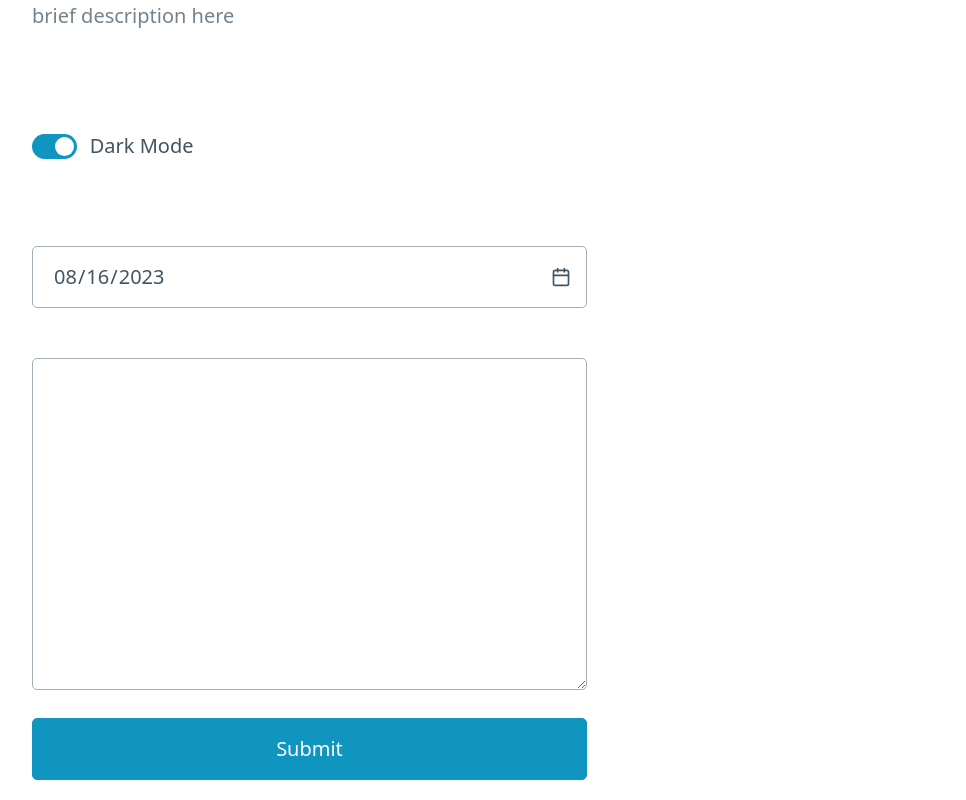
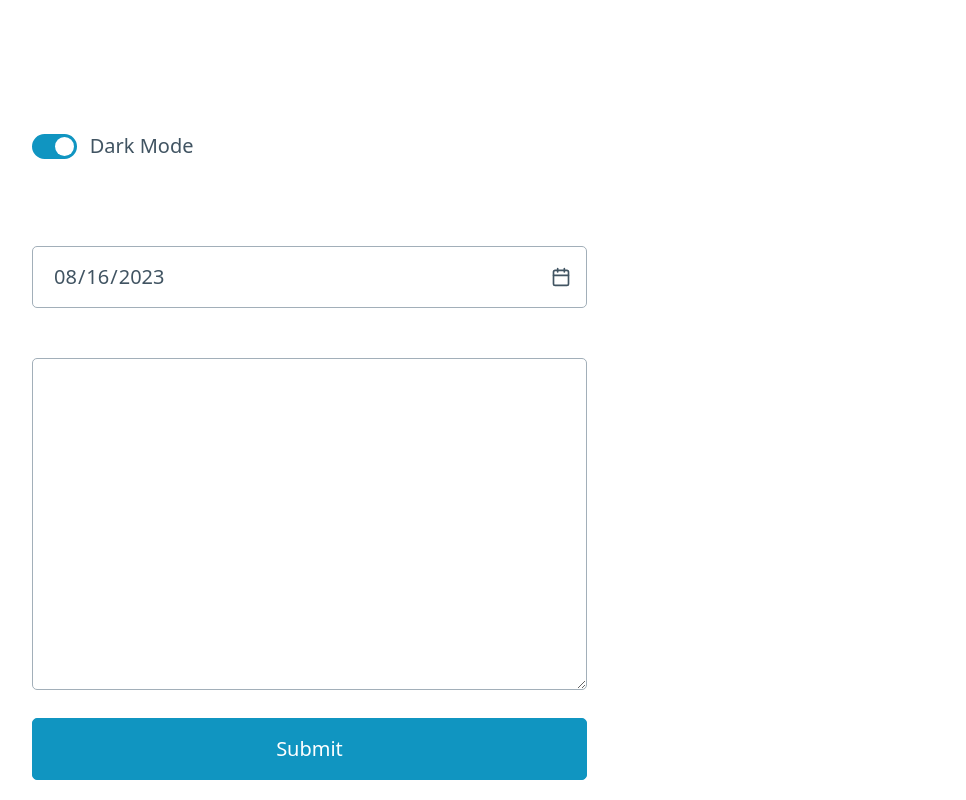
Before and after one commit to tdavids215/Catlender, a plain HTML site: page index.html in a window 1280 px wide. Shown: the part 139-939 px from the top of the page, without its empty margins (43-1009 px from the left). Drawn offline with nearby package versions, Linux system fonts and the light colour scheme; no server answers.

Commit message:
removed the h2 description line in the header

```diff
--- a/index.html
+++ b/index.html
@@ -12,10 +12,10 @@
 <body>
     <header class="container">
         <div class="grid">
-            <hgroup>
+            <!-- <hgroup>   add back in if you want a description(h2) under the title header-->
                 <h1>Catlendar</h1>
-                <h2>brief description here</h2>
-            </hgroup>
+                <!-- <h2>brief description here</h2>  -->
+            <!-- </hgroup> -->
             <!-- cat fact and img -->
 
             <div id="cat-container" class="image-wrapper"></div>
```
